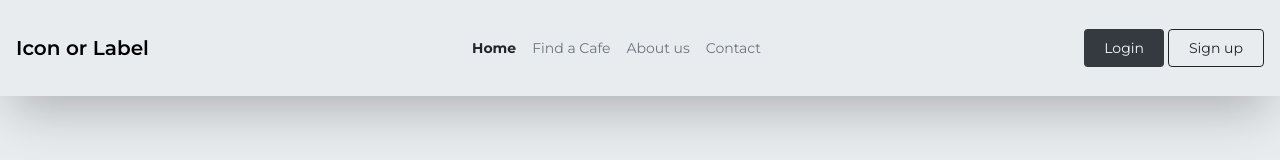
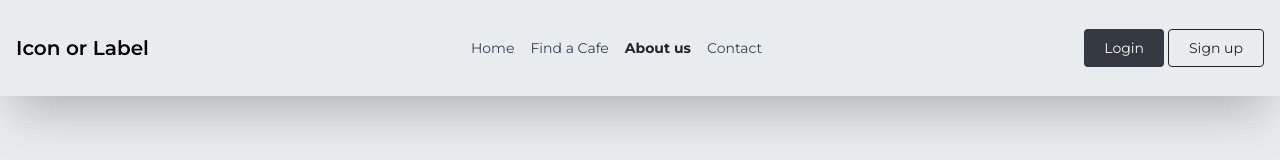
Before and after one commit to gemadp01/frontend-cafe-bbpvp, a React (Vite) app: page /about in a window 1280 px wide. Shown: the top 160 px of the page. Built offline with nearby package versions, Linux system fonts and the light colour scheme.

Commit message:
feat: clsx library, implementasi clsx pada header untuk nav active

```diff
--- a/package.json
+++ b/package.json
@@ -12,6 +12,7 @@
   "dependencies": {
     "@tailwindcss/vite": "^4.1.12",
     "class-variance-authority": "^0.7.1",
+    "clsx": "^2.1.1",
     "lucide-react": "^0.540.0",
     "radix-ui": "^1.4.3",
     "react": "^19.0.0",
--- a/src/App.jsx
+++ b/src/App.jsx
@@ -7,6 +7,9 @@ import Layout from "./components/Layout";
 import Coba from "./pages/Coba";
 import FindCafePage from "./pages/FindCafePage";
 import HomePage from "./pages/HomePage";
+import AboutUsPage from "./pages/AboutUsPage";
+import { Contact } from "lucide-react";
+import ContactPage from "./pages/ContactPage";
 
 function App() {
   const location = useLocation();
@@ -20,8 +23,8 @@ function App() {
         <Routes>
           <Route path="/" element={<HomePage />} />
           <Route path="/find-cafe" element={<FindCafePage />} />
-          <Route path="/about" element={"Coba"} />
-          <Route path="/contact" element={"Coba"} />
+          <Route path="/about" element={<AboutUsPage />} />
+          <Route path="/contact" element={<ContactPage />} />
         </Routes>
       </Layout>
 
--- a/src/components/Header.jsx
+++ b/src/components/Header.jsx
@@ -1,9 +1,14 @@
 import { useState } from "react";
 import { Menu, X } from "lucide-react";
 import Button from "./Button";
+import { Link, NavLink } from "react-router-dom";
+import clsx from "clsx";
 
 function Header() {
   const [open, setOpen] = useState(false);
+
+  const navLinkClass = ({ isActive }) =>
+    clsx("text-gray-700", isActive && "text-primary font-bold");
 
   return (
     <header className="shadow-2xl fixed top-0 left-0 right-0 h-24 bg-bgColor-1 flex p-4 items-center md:justify-center">
@@ -14,24 +19,24 @@ function Header() {
           {/* Menu list (Desktop) */}
           <ul className="hidden md:flex md:space-x-4 md:items-center md:justify-center">
             <li className="">
-              <a href="#" className="text-primary font-bold ">
+              <NavLink to="/" end className={navLinkClass}>
                 Home
-              </a>
+              </NavLink>
             </li>
             <li>
-              <a href="#" className="md:hover:font-bold md:hover:text-primary">
+              <NavLink to="/find-cafe" className={navLinkClass}>
                 Find a Cafe
-              </a>
+              </NavLink>
             </li>
             <li>
-              <a href="#" className="md:hover:font-bold md:hover:text-primary">
+              <NavLink to="/about" className={navLinkClass}>
                 About us
-              </a>
+              </NavLink>
             </li>
             <li>
-              <a href="#" className="md:hover:font-bold md:hover:text-primary">
+              <NavLink to="/contact" className={navLinkClass}>
                 Contact
-              </a>
+              </NavLink>
             </li>
           </ul>
 
--- /dev/null
+++ b/src/pages/AboutUsPage.jsx
@@ -0,0 +1,9 @@
+const AboutUsPage = () => {
+  return (
+    <div>
+      <h1>About Us Page</h1>
+    </div>
+  );
+};
+
+export default AboutUsPage;
--- /dev/null
+++ b/src/pages/ContactPage.jsx
@@ -0,0 +1,9 @@
+const ContactPage = () => {
+  return (
+    <div>
+      <h1>Contact</h1>
+    </div>
+  );
+};
+
+export default ContactPage;
```
Also changed, not shown: 1 other file (tests, documents, lock files or other folders).
